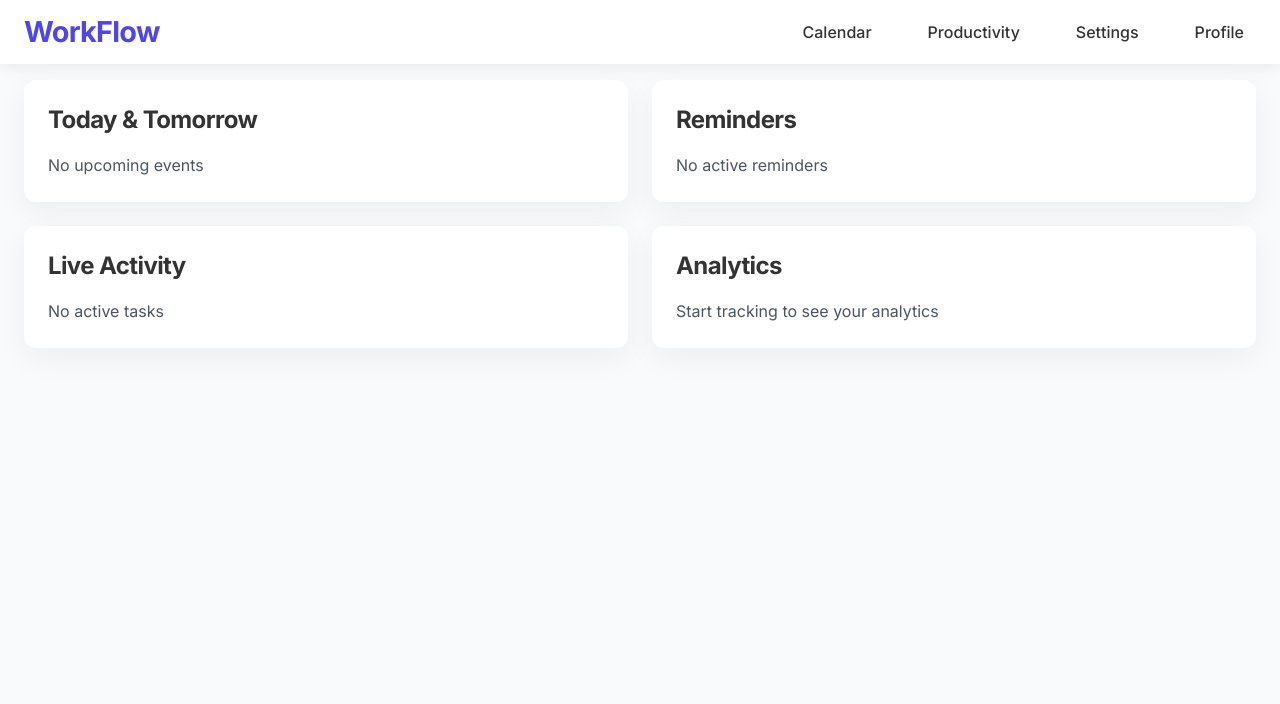
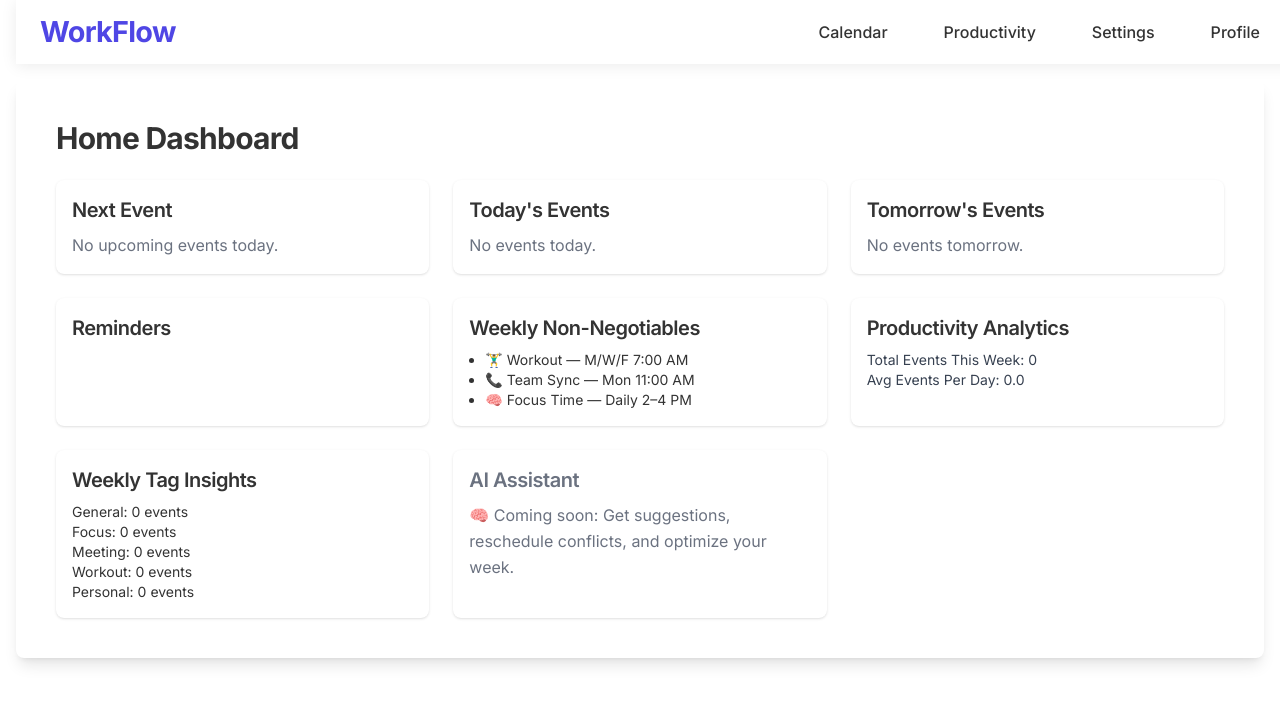
Before and after one commit to ahs136/workflow-mvp-repo, a Next.js app in the folder workflow-app/: page /home in a window 1280 px wide. Shown: the top 704 px of the page. Built offline with nearby package versions, Linux system fonts and the light colour scheme.

Commit message:
big milestone - home page mainly hardcoded with todays events and reminders pulled from calendar. Calendar is perfect with a structural view slider and good event tags

```diff
--- a/workflow-app/app/home/page.tsx
+++ b/workflow-app/app/home/page.tsx
@@ -1,55 +1,16 @@
 'use client';
 
+import { useState } from 'react';
+import Home from '@/components/Home/Home';
 import AppNavbar from '@/components/layout/AppNavbar';
 
 export default function HomePage() {
   return (
-    <div className="min-h-screen bg-gray-50">
+    <div className="min-h-screen p-4 bg-white">
       <AppNavbar />
-
-      {/* Main content - pushed down by navbar height */}
-      <main className="pt-20 px-6">
-        <div className="max-w-[1300px] mx-auto">
-          {/* Grid layout for the four main sections */}
-          <div className="grid grid-cols-1 md:grid-cols-2 gap-6">
-            {/* Today's Events */}
-            <section className="bg-white rounded-xl shadow-card p-6">
-              <h2 className="text-2xl font-bold text-text mb-4">Today & Tomorrow</h2>
-              <div className="space-y-4">
-                {/* Placeholder for events */}
-                <p className="text-gray-600">No upcoming events</p>
-              </div>
-            </section>
-
-            {/* Reminders */}
-            <section className="bg-white rounded-xl shadow-card p-6">
-              <h2 className="text-2xl font-bold text-text mb-4">Reminders</h2>
-              <div className="space-y-4">
-                {/* Placeholder for reminders */}
-                <p className="text-gray-600">No active reminders</p>
-              </div>
-            </section>
-
-            {/* Live Activity Tracking */}
-            <section className="bg-white rounded-xl shadow-card p-6">
-              <h2 className="text-2xl font-bold text-text mb-4">Live Activity</h2>
-              <div className="space-y-4">
-                {/* Placeholder for live activity */}
-                <p className="text-gray-600">No active tasks</p>
-              </div>
-            </section>
-
-            {/* Productivity Analytics */}
-            <section className="bg-white rounded-xl shadow-card p-6">
-              <h2 className="text-2xl font-bold text-text mb-4">Analytics</h2>
-              <div className="space-y-4">
-                {/* Placeholder for analytics */}
-                <p className="text-gray-600">Start tracking to see your analytics</p>
-              </div>
-            </section>
-          </div>
-        </div>
-      </main>
+      <div className="mt-16 h-auto bg-white rounded-lg shadow-lg p-4">
+        <Home />
+      </div>
     </div>
   );
 }
--- /dev/null
+++ b/workflow-app/components/Home/Home.tsx
@@ -0,0 +1,152 @@
+"use client";
+
+import { useEffect, useState } from "react";
+
+export default function Home() {
+  const [events, setEvents] = useState<any[]>([]);
+  const [today, setToday] = useState(new Date());
+
+  useEffect(() => {
+    const stored = localStorage.getItem("calendarEvents");
+    if (stored) {
+      const parsed = JSON.parse(stored).map((e: any) => ({
+        ...e,
+        start: new Date(e.start),
+        end: e.end ? new Date(e.end) : null,
+      }));
+      setEvents(parsed);
+    }
+  }, []);
+
+  const isSameDay = (d1: Date, d2: Date) =>
+    d1.getFullYear() === d2.getFullYear() &&
+    d1.getMonth() === d2.getMonth() &&
+    d1.getDate() === d2.getDate();
+
+  const eventsForDate = (date: Date) =>
+    events.filter(e => isSameDay(e.start, date));
+
+  const upcomingEvent = events
+    .filter(e => e.start > new Date())
+    .sort((a, b) => a.start - b.start)[0];
+
+  return (
+    <div className="p-6">
+      <h1 className="text-3xl font-bold mb-6">Home Dashboard</h1>
+
+      <div className="grid grid-cols-1 md:grid-cols-2 xl:grid-cols-3 gap-6">
+        {/* 1. Upcoming / Live Tracker */}
+        <div className="bg-white p-4 rounded-lg shadow">
+          <h2 className="text-xl font-semibold mb-2">Next Event</h2>
+          {upcomingEvent ? (
+            <div>
+              <div className="text-lg font-bold">{upcomingEvent.title}</div>
+              <div className="text-sm text-gray-600">
+                Starts at: {upcomingEvent.start.toLocaleTimeString([], { hour: "2-digit", minute: "2-digit" })}
+              </div>
+            </div>
+          ) : (
+            <div className="text-gray-500">No upcoming events today.</div>
+          )}
+        </div>
+
+        {/* 2. Today's Events */}
+        <div className="bg-white p-4 rounded-lg shadow">
+          <h2 className="text-xl font-semibold mb-2">Today's Events</h2>
+          {eventsForDate(today).length > 0 ? (
+            <ul className="space-y-2">
+              {eventsForDate(today).map(e => (
+                <li key={e.id} className="text-sm bg-gray-100 p-2 rounded">
+                  <div className="font-medium">{e.title}</div>
+                  <div className="text-xs text-gray-500">
+                    {e.start.toLocaleTimeString([], { hour: "2-digit", minute: "2-digit" })}
+                    {" – "}
+                    {e.end?.toLocaleTimeString([], { hour: "2-digit", minute: "2-digit" })}
+                  </div>
+                </li>
+              ))}
+            </ul>
+          ) : (
+            <div className="text-gray-500">No events today.</div>
+          )}
+        </div>
+
+        {/* 3. Tomorrow's Events */}
+        <div className="bg-white p-4 rounded-lg shadow">
+          <h2 className="text-xl font-semibold mb-2">Tomorrow's Events</h2>
+          {eventsForDate(new Date(today.getFullYear(), today.getMonth(), today.getDate() + 1)).length > 0 ? (
+            <ul className="space-y-2">
+              {eventsForDate(new Date(today.getFullYear(), today.getMonth(), today.getDate() + 1)).map(e => (
+                <li key={e.id} className="text-sm bg-gray-100 p-2 rounded">
+                  <div className="font-medium">{e.title}</div>
+                  <div className="text-xs text-gray-500">
+                    {e.start.toLocaleTimeString([], { hour: "2-digit", minute: "2-digit" })}
+                    {" – "}
+                    {e.end?.toLocaleTimeString([], { hour: "2-digit", minute: "2-digit" })}
+                  </div>
+                </li>
+              ))}
+            </ul>
+          ) : (
+            <div className="text-gray-500">No events tomorrow.</div>
+          )}
+        </div>
+
+        {/* 4. Reminders (Today Only) */}
+        <div className="bg-white p-4 rounded-lg shadow">
+          <h2 className="text-xl font-semibold mb-2">Reminders</h2>
+          <ul className="text-sm space-y-2">
+            {events
+              .filter(e => isSameDay(e.start, today) && e.extendedProps?.reminder !== 'none')
+              .map(e => (
+                <li key={e.id}>
+                  ⏰ {e.title} - {e.extendedProps.reminder} before
+                </li>
+              ))}
+          </ul>
+        </div>
+
+        {/* 5. Non-Negotiables Placeholder */}
+        <div className="bg-white p-4 rounded-lg shadow">
+          <h2 className="text-xl font-semibold mb-2">Weekly Non-Negotiables</h2>
+          <ul className="text-sm list-disc pl-4">
+            <li>🏋️‍♂️ Workout — M/W/F 7:00 AM</li>
+            <li>📞 Team Sync — Mon 11:00 AM</li>
+            <li>🧠 Focus Time — Daily 2–4 PM</li>
+          </ul>
+        </div>
+
+        {/* 6. Productivity Metrics */}
+        <div className="bg-white p-4 rounded-lg shadow">
+          <h2 className="text-xl font-semibold mb-2">Productivity Analytics</h2>
+          <div className="text-sm text-gray-700">
+            Total Events This Week: {events.length}
+            <br />
+            Avg Events Per Day: {(events.length / 7).toFixed(1)}
+          </div>
+        </div>
+
+        {/* 7. Weekly Insights (Tag Trends) */}
+        <div className="bg-white p-4 rounded-lg shadow">
+          <h2 className="text-xl font-semibold mb-2">Weekly Tag Insights</h2>
+          <ul className="text-sm">
+            {['general', 'focus', 'meeting', 'workout', 'personal'].map(tag => {
+              const count = events.filter(e => e.extendedProps?.tag === tag).length;
+              return (
+                <li key={tag}>
+                  <span className="capitalize">{tag}</span>: {count} event{count !== 1 && 's'}
+                </li>
+              );
+            })}
+          </ul>
+        </div>
+
+        {/* 8. AI Assistant Placeholder */}
+        <div className="bg-white p-4 rounded-lg shadow text-gray-500">
+          <h2 className="text-xl font-semibold mb-2">AI Assistant</h2>
+          <p>🧠 Coming soon: Get suggestions, reschedule conflicts, and optimize your week.</p>
+        </div>
+      </div>
+    </div>
+  );
+}
--- a/workflow-app/styles/globals.css
+++ b/workflow-app/styles/globals.css
@@ -66,3 +66,27 @@ h1, h2, h3, h4, h5, h6 {
   background-color: inherit !important;
   color: inherit !important;
 }
+
+/* You can put these in your CSS file if you prefer */
+
+.slider {
+  background-color: #ccc;
+}
+
+input:checked + .slider {
+  background-color: #4ade80; /* Tailwind green-400 */
+}
+
+.dot {
+  top: 0.25rem; /* 1 */
+  left: 0.25rem; /* 1 */
+  width: 1rem; /* 4 */
+  height: 1rem; /* 4 */
+  background: white;
+  border-radius: 9999px;
+  transition: transform 0.3s ease;
+}
+
+input:checked + .slider + .dot {
+  transform: translateX(1.5rem); /* 6 */
+}
```
Also changed, not shown: workflow-app/components/Calendar/Calendar.tsx (+118 -110 lines).
